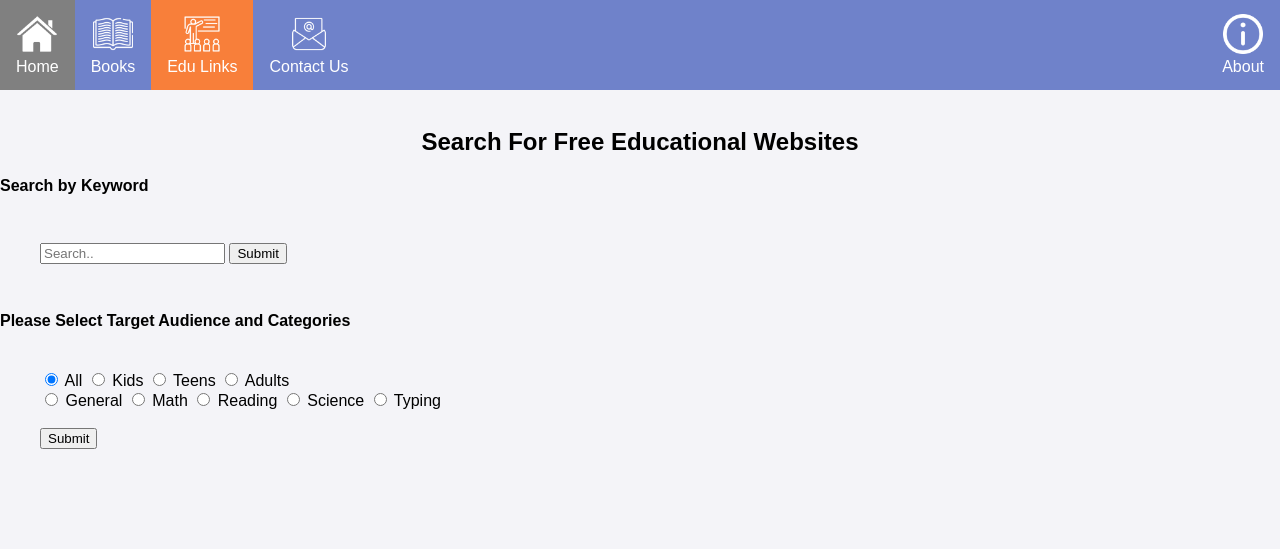
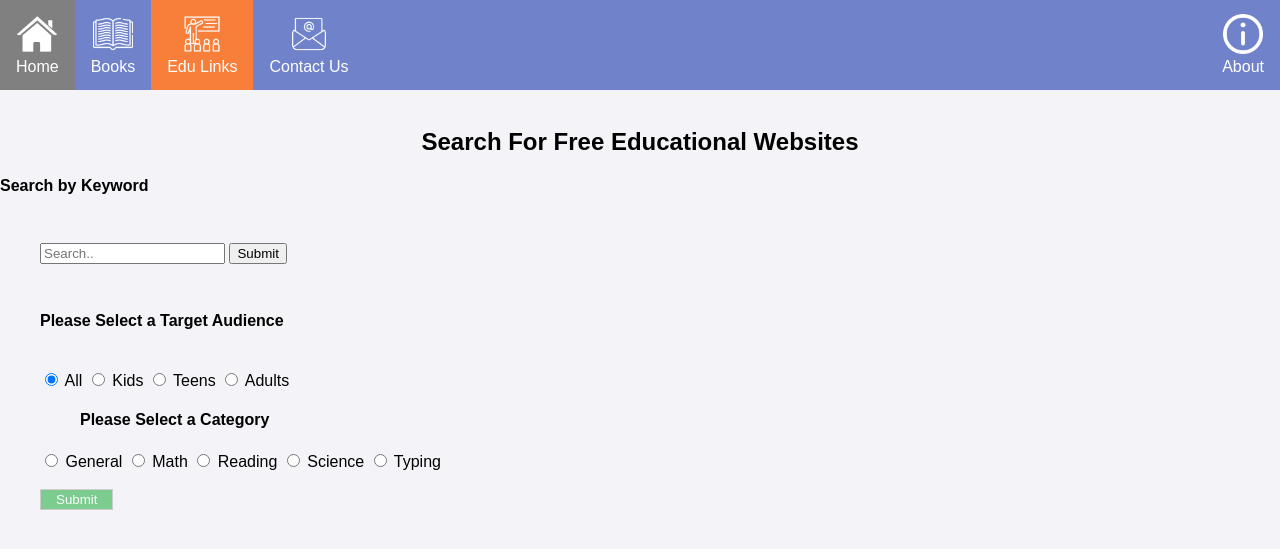
Before and after one commit to jamiemott/osu-hackathon, a Flask app: page /links/ in a window 1280 px wide. Shown: the top 549 px of the page. Run offline with Flask 2, Linux system fonts and the light colour scheme; some libraries are stand-ins or nearby versions.

Commit message:
Adding margin and button styling

```diff
--- a/app/static/css/style.css
+++ b/app/static/css/style.css
@@ -119,3 +119,9 @@
 .disclaimer{
   margin-left: 40px;
 }
+
+/* links page */
+
+.search{
+  margin-left: 40px;
+}
--- a/app/templates/links.html
+++ b/app/templates/links.html
@@ -13,7 +13,7 @@
 </form>
 </div>
 
-<h4>Please Select Target Audience and Categories</h4>
+<h4 class="search">Please Select a Target Audience</h4>
 
 <form action="/links/" method="post">
 <div class="ages">
@@ -27,6 +27,7 @@
   <label for="adults">Adults</label>
 </div>
 
+<h4 class="search">Please Select a Category</h4>
 <div class="categories">
   <input type="radio" id="general" name="category" value="general">
   <label for="general">General</label>
@@ -40,7 +41,7 @@
   <label for="typing">Typing</label>
 </div>
     <br>
-  <input type="submit" value="Submit">
+  <input class="button" type="submit" value="Submit">
 </form>
 
 {% endblock %}
```
